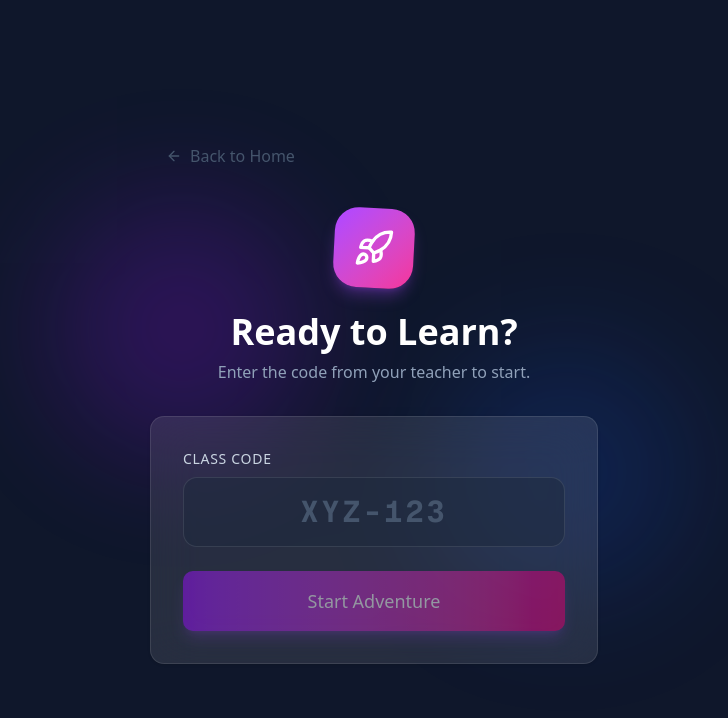
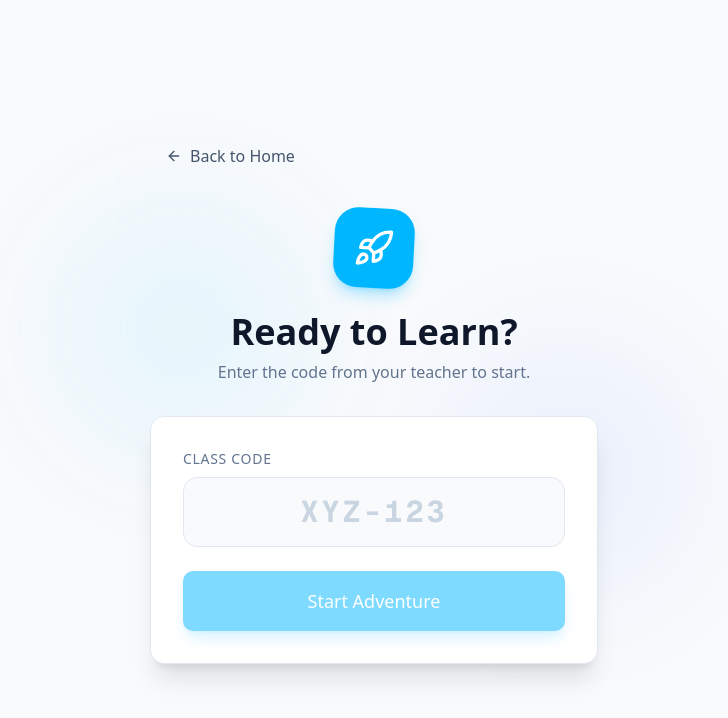
Before and after one commit to abdoulayebinta/skolia, a Next.js app in the folder frontend/: page /student in a window 1280 px wide. Shown: the top 718 px of the page, without its empty margins (266-994 px from the left). Built offline with nearby package versions, Linux system fonts and the light colour scheme.

Commit message:
Auto-save: 2026-01-31 05:34:39

```diff
--- a/frontend/app/student/page.tsx
+++ b/frontend/app/student/page.tsx
@@ -31,34 +31,34 @@ export default function StudentLogin() {
   };
 
   return (
-    <div className="min-h-screen bg-slate-900 flex flex-col items-center justify-center p-4 relative overflow-hidden">
+    <div className="min-h-screen bg-[#F8FAFC] flex flex-col items-center justify-center p-4 relative overflow-hidden">
       {/* Background blobs */}
-      <div className="absolute top-0 left-0 w-full h-full overflow-hidden z-0">
-        <div className="absolute top-1/4 left-1/4 w-64 h-64 bg-purple-600/30 rounded-full blur-3xl animate-pulse"></div>
-        <div className="absolute bottom-1/4 right-1/4 w-64 h-64 bg-blue-600/30 rounded-full blur-3xl animate-pulse delay-700"></div>
+      <div className="absolute top-0 left-0 w-full h-full overflow-hidden z-0 pointer-events-none">
+        <div className="absolute top-1/4 left-1/4 w-64 h-64 bg-[#00b6ff]/10 rounded-full blur-3xl animate-pulse"></div>
+        <div className="absolute bottom-1/4 right-1/4 w-64 h-64 bg-blue-600/10 rounded-full blur-3xl animate-pulse delay-700"></div>
       </div>
 
       <div className="w-full max-w-md relative z-10">
         <Button
           variant="ghost"
-          className="text-slate-400 hover:text-white mb-8"
+          className="text-slate-500 hover:text-[#0F172A] mb-8"
           onClick={() => router.push('/')}
         >
           <ArrowLeft className="w-4 h-4 mr-2" /> Back to Home
         </Button>
 
         <div className="text-center mb-8">
-          <div className="inline-flex items-center justify-center w-20 h-20 bg-gradient-to-br from-purple-500 to-pink-500 rounded-3xl shadow-lg shadow-purple-500/30 mb-6 transform rotate-3">
+          <div className="inline-flex items-center justify-center w-20 h-20 bg-[#00b6ff] rounded-3xl shadow-lg shadow-[#00b6ff]/30 mb-6 transform rotate-3">
             <Rocket className="w-10 h-10 text-white" />
           </div>
-          <h1 className="text-4xl font-bold text-white mb-2">Ready to Learn?</h1>
-          <p className="text-slate-400">Enter the code from your teacher to start.</p>
+          <h1 className="text-4xl font-bold text-[#0F172A] mb-2">Ready to Learn?</h1>
+          <p className="text-slate-500">Enter the code from your teacher to start.</p>
         </div>
 
-        <Card className="bg-white/10 backdrop-blur-xl border-white/10 p-8 shadow-2xl">
+        <Card className="bg-white border border-slate-200 p-8 shadow-xl">
           <form onSubmit={handleJoin}>
             <div className="mb-6">
-              <label className="block text-sm font-medium text-slate-300 mb-2 uppercase tracking-wider">
+              <label className="block text-sm font-medium text-slate-500 mb-2 uppercase tracking-wider">
                 Class Code
               </label>
               <input
@@ -69,13 +69,13 @@ export default function StudentLogin() {
                   setError('');
                 }}
                 placeholder="XYZ-123"
-                className="w-full bg-slate-800/50 border border-white/10 rounded-xl px-4 py-4 text-center text-3xl font-mono font-bold text-white placeholder-slate-600 focus:outline-none focus:ring-2 focus:ring-purple-500 focus:border-transparent transition-all tracking-widest"
+                className="w-full bg-[#F8FAFC] border border-slate-200 rounded-xl px-4 py-4 text-center text-3xl font-mono font-bold text-[#0F172A] placeholder-slate-300 focus:outline-none focus:ring-2 focus:ring-[#00b6ff] focus:border-transparent transition-all tracking-widest"
                 maxLength={6}
               />
             </div>
 
             {error && (
-              <div className="mb-6 flex items-center p-3 bg-red-500/10 border border-red-500/20 rounded-lg text-red-200 text-sm">
+              <div className="mb-6 flex items-center p-3 bg-red-50 border border-red-100 rounded-lg text-red-600 text-sm">
                 <AlertCircle className="w-4 h-4 mr-2 flex-shrink-0" />
                 {error}
               </div>
@@ -83,7 +83,7 @@ export default function StudentLogin() {
 
             <Button
               type="submit"
-              className="w-full py-4 text-lg bg-gradient-to-r from-purple-600 to-pink-600 hover:from-purple-500 hover:to-pink-500 shadow-lg shadow-purple-500/30 border-0"
+              className="w-full py-4 text-lg bg-[#00b6ff] hover:bg-[#0095d1] text-white shadow-lg shadow-[#00b6ff]/20 border-0"
               disabled={code.length < 6 || isLoading}
               isLoading={isLoading}
             >
```
Also changed, not shown: frontend/app/student/journey/[code]/page.tsx (+25 -25 lines).
